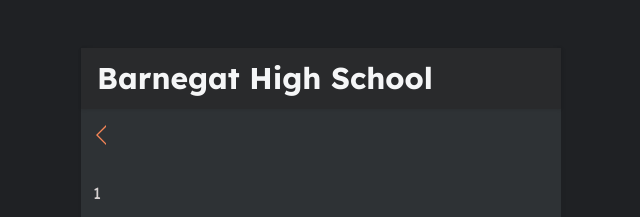
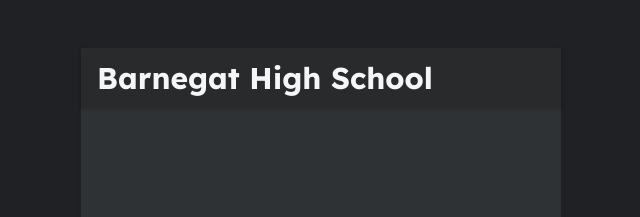
Before and after one commit to ehsellers/AnnouncementsApp, a React (Create React App) app: page /1/1 in a window 1280 px wide. Shown: the top 217 px of the page, without its empty margins (319-959 px from the left). Built offline with nearby package versions, Linux system fonts and the light colour scheme; the HTML template or start-up script is replaced by a standard one.

Commit message:
added announcements url path

```diff
--- a/src/App.js
+++ b/src/App.js
@@ -16,8 +16,8 @@
       <div className="container dark">
         <div className="app">
           <Title />
-          <Route path="/" component={EventsPage} exact />
-          <Route path="/:id/:Name" component={Events} />
+          <Route path="/announcements" component={EventsPage} exact />
+          <Route path="/announcements/:id/:Name" component={Events} />
         </div>
       </div>
     </Router>
--- a/src/components/ListEvents.js
+++ b/src/components/ListEvents.js
@@ -42,7 +42,7 @@
 const ListEvents = ({ note }) => {
     return (
         <Link to={{
-            pathname: `/${note.id}/${note.Name}`,
+            pathname: `/announcements/${note.id}/${note.Name}`,
             state: `${note.Description}`
         }}>
             <div className='notes-list-item'>
--- a/src/pages/Events.js
+++ b/src/pages/Events.js
@@ -29,7 +29,7 @@
     }, [noteId, des, n])
 
     let handleSubmit = () => {
-        history.push('/')
+        history.push('/announcements')
     }
     /*<ScrollBox style={{height: '200px'}} axes={ScrollAxes.Y} fastTrack={FastTrack.PAGING}>
                 <textarea onChange={(e) => {setNote({...note, 'body':e.target.value})}} value={note?.Name + "\n\n" + note?.Description}></textarea>
@@ -39,7 +39,7 @@
 
             <div className="note-header">
                 <h3>
-                    <Link to="/">
+                    <Link to="/announcements">
                         <BackArrow onClick={handleSubmit} />
                     </Link>
                 </h3>
```
